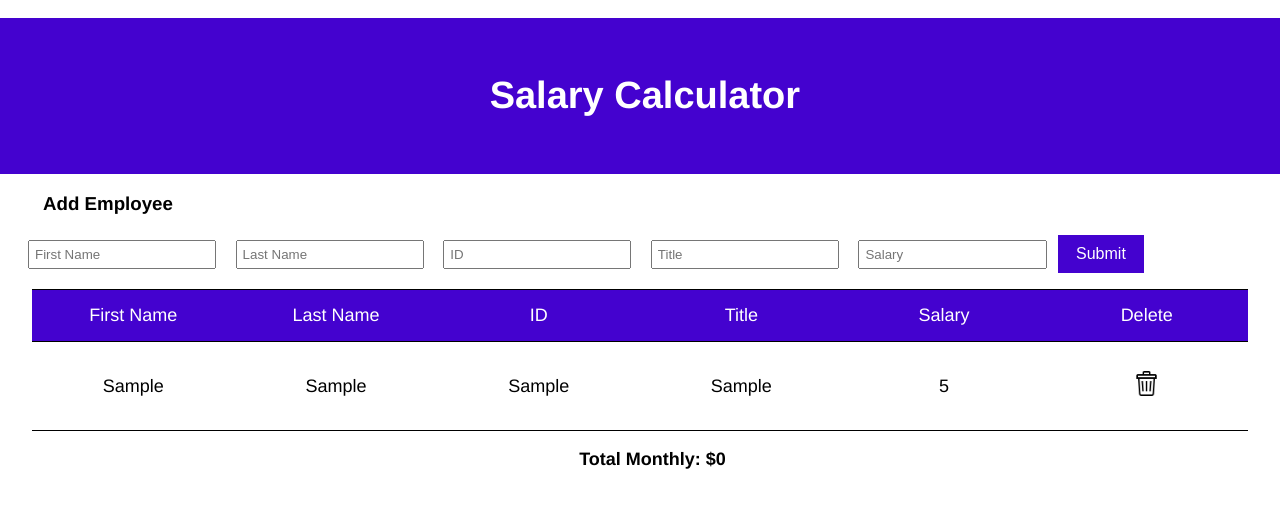
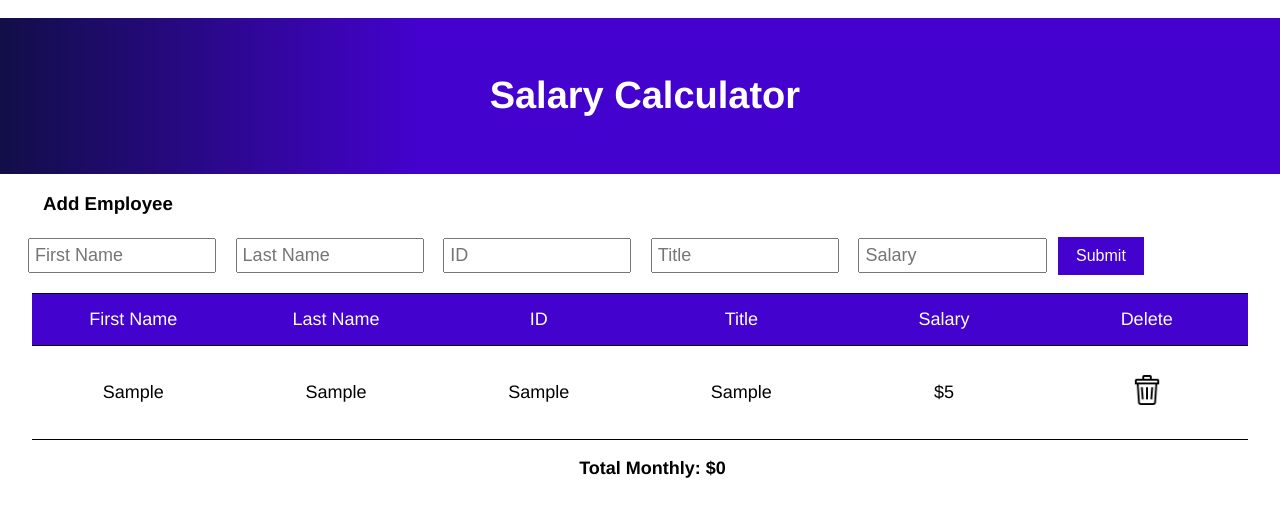
Before and after one commit to stevesavstrom/jquery-salary-calculator, a plain HTML site: page index.html in a window 1280 px wide. Both pictures are taken after typing "Sample", "Sample", "Sample", "Sample", "5" into the empty fields and a click on the button "Submit". Drawn offline with Linux system fonts and the light colour scheme.

```diff
--- a/client.js
+++ b/client.js
@@ -9,11 +9,11 @@ $( document ).ready( readyNow );
 
 function readyNow(){
 // handle click event
-$( '#submitButton').on('click', addEmployee);
+$('#submitButton').on('click', addEmployee);
 // target priceOut by id
-let el = $( '#totalOut' )
+let el = $('#totalOut')
 el.empty();
-el.append('$', totalValue );
+el.append('$', totalValue);
 // Delete employee on click
 $('#employeesOut').on('click', '#employeeRow', deleteEmployee);
 } // end readyNow
@@ -54,6 +54,7 @@ function addEmployee(){
 	calculateTotal();
   }
 
+// Display employee in DOM
   function displayEmployees(){
 	console.log( 'in displayEmployees' );
 	// target output by id
@@ -71,7 +72,7 @@ function addEmployee(){
 		  <td>${employee.lastName}</td>
 		  <td>${employee.id}</td>
 		  <td>${employee.title}</td>
-		  <td>${employee.salary}</td>
+		  <td>$${employee.salary}</td>
 		  <td><button id="deleteButton"><img src="trash.png"></button></td>
 		</tr>
 	  </table>
--- a/style.css
+++ b/style.css
@@ -15,7 +15,7 @@ h3 {
 }
 
 img{
-	height: 25px;
+	height: 30px;
 }
 
 input {
@@ -24,6 +24,7 @@ input {
 	margin: 5px;
 	margin-left: 10px;
 	margin-bottom: 20px;
+	font-size: 18px;
 }
 
 #deleteButton {
@@ -40,11 +41,10 @@ input {
 	cursor: pointer;
 }
 
-
 #deleteButton:hover{
-	background-color: #FF7F7F;
-	background-blend-mode: darken;
-	transition: 0.5s ease;
+	opacity: 30%;
+	transform: scale(1.1);
+	transition: 0.1s ease;
 }
 
 #submitButton {
@@ -92,7 +92,8 @@ td {
 }
 
 #header{
-	background-color: #4402cf;
+	background: rgb(17,14,71);
+	background: linear-gradient(90deg, rgba(17,14,71,1) 0%, rgba(68,2,207,1) 33%);
 	padding: 2%;
 	width: 100%;
 	height: 100%;
```
Also changed, not shown: instructions/salary-calc-wireframe.png (renamed from salary-calc-wireframe.png), screenshot.png (added), 5 other files.
